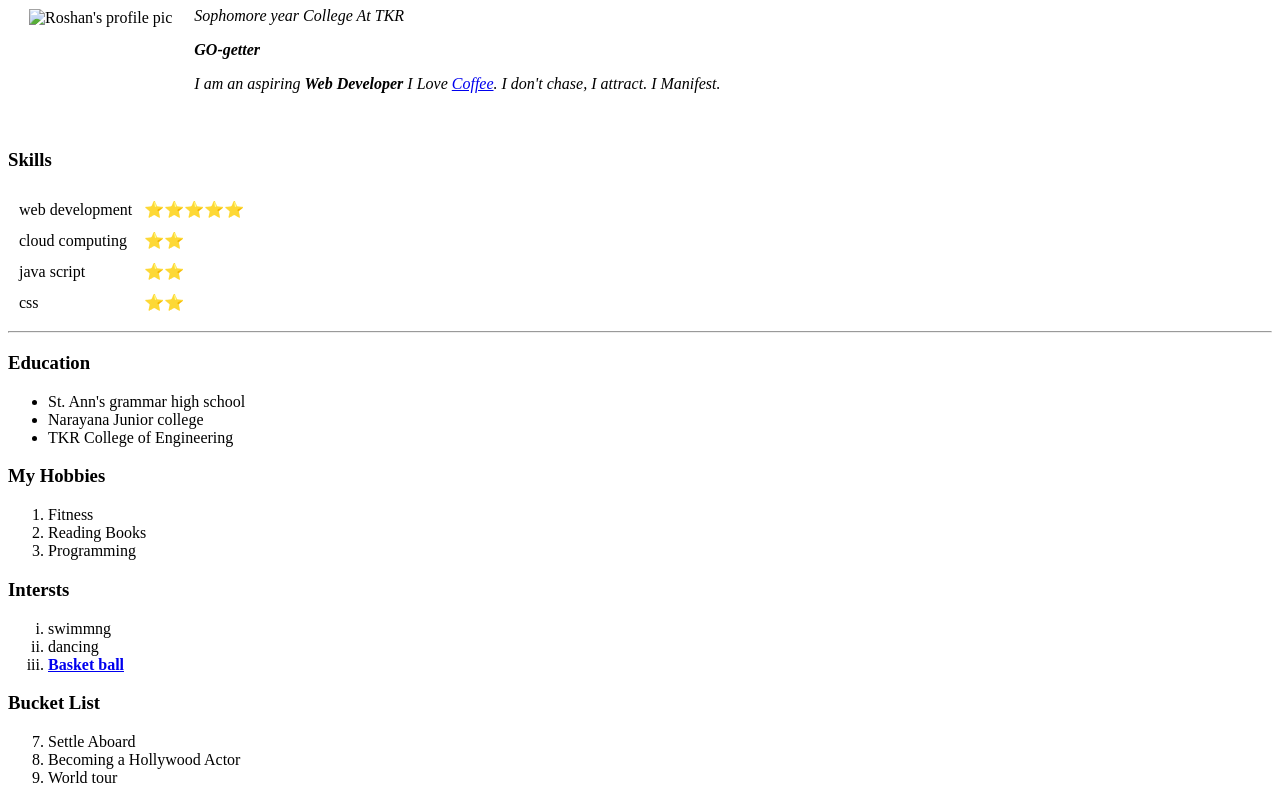
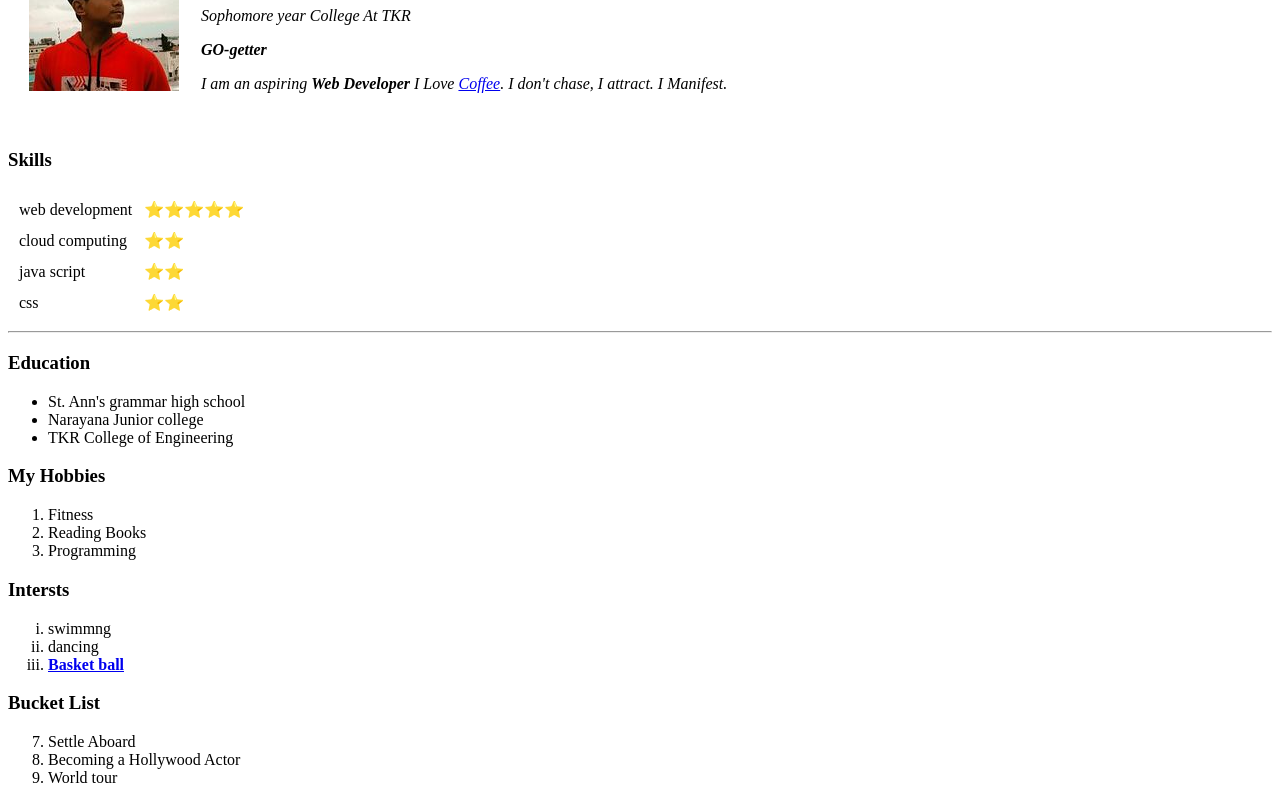
Before and after one commit to itsroshanharry/tindog, a plain HTML site: page index.html in a window 1280 px wide. Shown: the part 112-902 px from the top of the page. Drawn offline with Linux system fonts and the light colour scheme.

Commit message:
updated image

```diff
--- a/index.html
+++ b/index.html
@@ -9,7 +9,7 @@
 <body>
   <table cellspacing="20">
     <tr>
-      <td><img src="images/profile.jpg" alt="Roshan's profile pic"></td>
+      <td><img src="profile.jpg" alt="Roshan's profile pic"></td>
       <td>  <h1>Roshan Kumar</h1>
         <p><em>Sophomore year College
            At TKR</<em></p>
```
